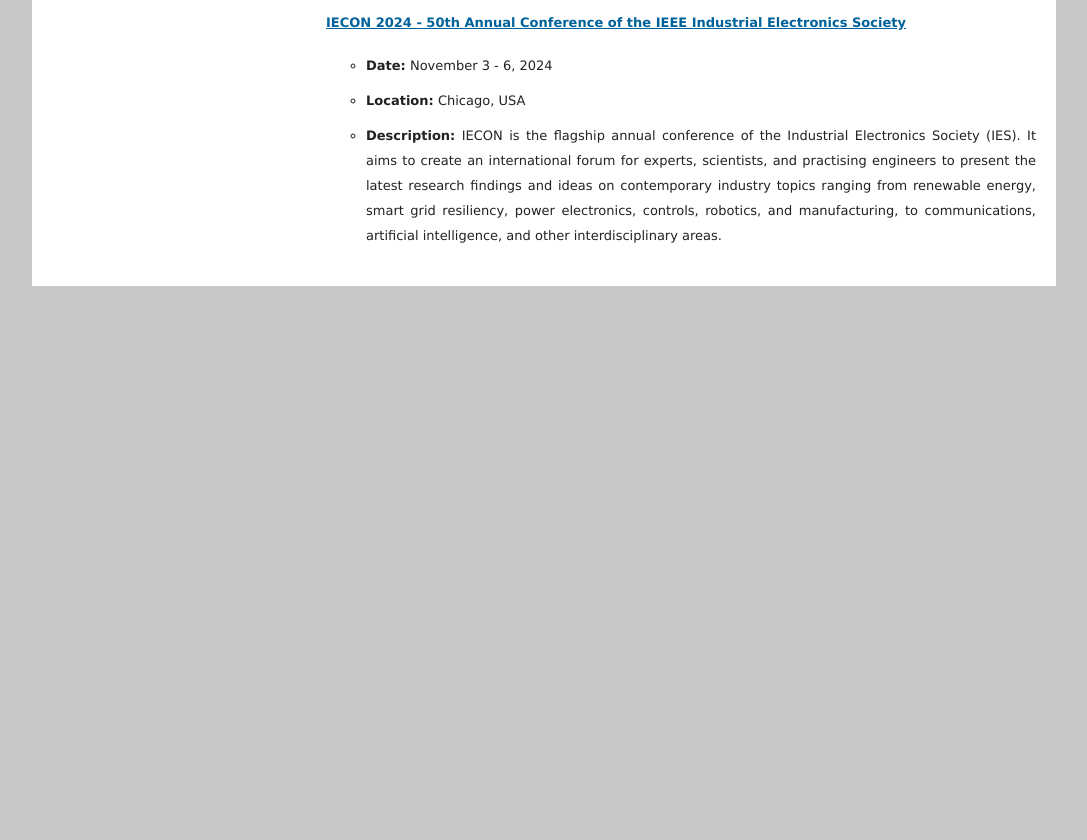
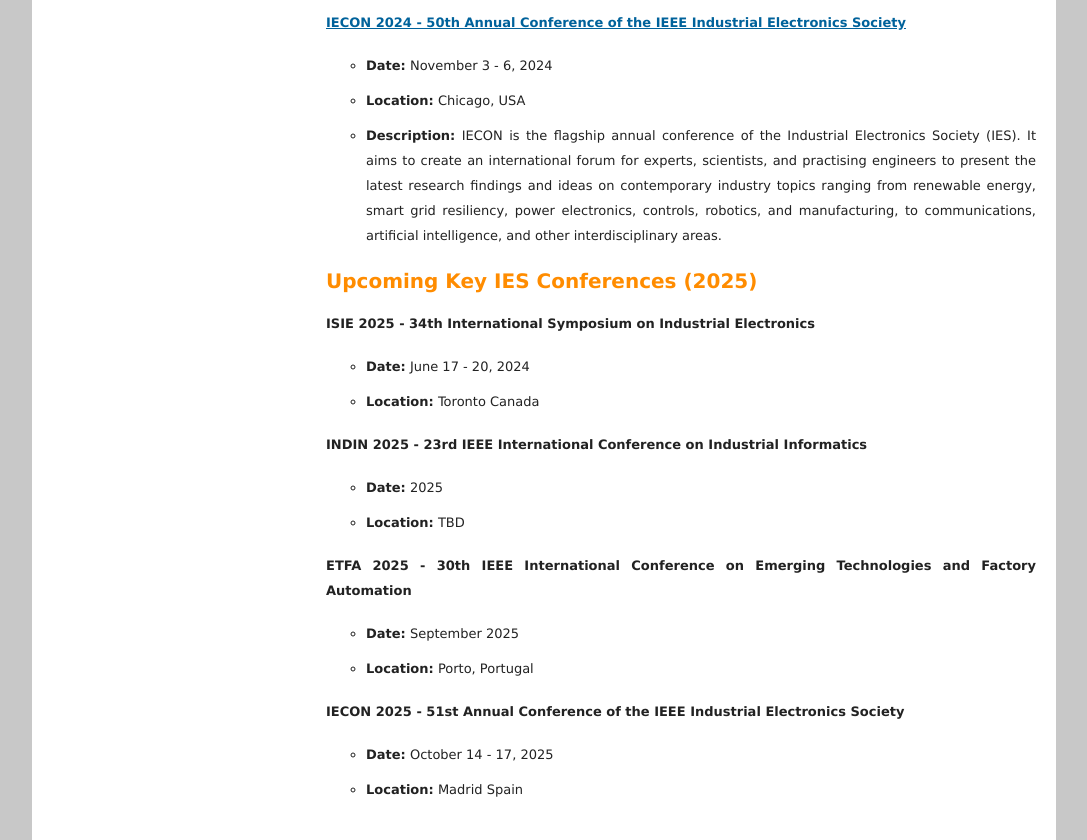
Before and after one commit to ieee-ies/tcii.ieee-ies.org, a plain HTML site: page events.html in a window 1280 px wide. Shown: the part 1004-1844 px from the top of the page, without its empty margins (96-1183 px from the left). Before the commit the page ends 1290 px from the top, so only its background shows below. Drawn offline with Linux system fonts and the light colour scheme; a script that the page names is missing.

Commit message:
Update events.html

```diff
--- a/events.html
+++ b/events.html
@@ -92,7 +92,28 @@
             <li><b>Description:</b> IECON is the flagship annual conference of the Industrial Electronics Society (IES). It aims to create an international forum for experts, scientists, and practising engineers to present the latest research findings and ideas on contemporary industry topics ranging from renewable energy, smart grid resiliency, power electronics, controls, robotics, and manufacturing, to communications, artificial intelligence, and other interdisciplinary areas.</li>
           </ul>
 
-
+<p class="c1"></p>
+        <h2>Upcoming Key IES Conferences (2025)</h2>
+        <p><b>ISIE 2025 - 34th International Symposium on Industrial Electronics</b></p>
+          <ul>
+            <li><b>Date:</b> June 17 - 20, 2024</li>
+            <li><b>Location:</b> Toronto Canada</li>
+          </ul>
+        <p><b>INDIN 2025 - 23rd IEEE International Conference on Industrial Informatics</b></a></p>
+          <ul>
+            <li><b>Date:</b> 2025 </li>
+            <li><b>Location:</b> TBD </li>
+          </ul>
+        <p><b>ETFA 2025 - 30th IEEE International Conference on Emerging Technologies and Factory Automation</b></a></p>
+          <ul>
+            <li><b>Date:</b> September 2025</li>
+            <li><b>Location:</b> Porto, Portugal</li>
+          </ul>
+        <p><b>IECON 2025 - 51st Annual Conference of the IEEE Industrial Electronics Society</b></a></p>
+          <ul>
+            <li><b>Date:</b> October 14 - 17, 2025</li>
+            <li><b>Location:</b> Madrid Spain</li>
+          </ul>
 
 
 
```
